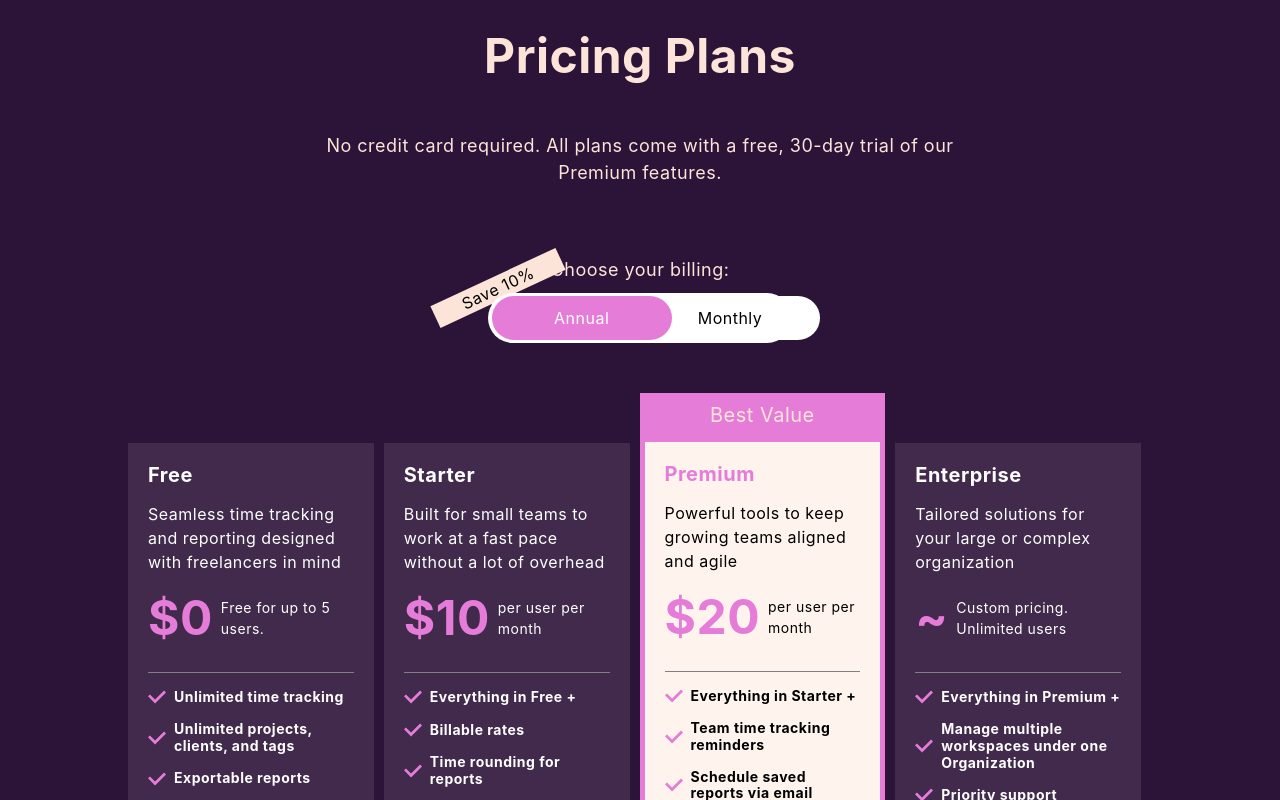
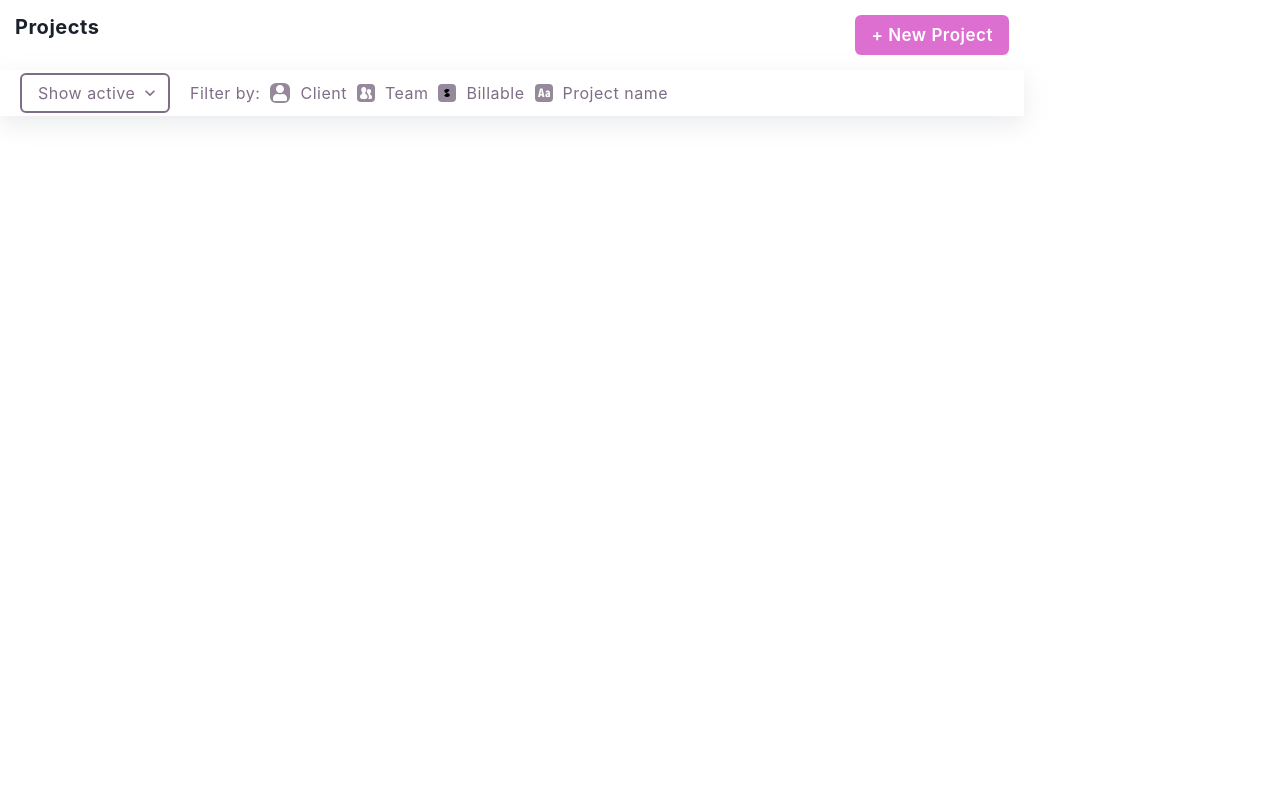
Before and after one commit to haresh2349/wrong-drain-3904, a React (Create React App) app: page /track/pricing in a window 1280 px wide. Shown: the top 800 px of the page. Built offline with nearby package versions, Linux system fonts and the light colour scheme.

Commit message:
timer projects updates

```diff
--- a/src/App.js
+++ b/src/App.js
@@ -1,13 +1,13 @@
 import "./App.css";
 import { Box } from "@chakra-ui/react";
 import { MainRoutes } from "./Components/MainRoutes";
+import Projects from "./Components/Projects";
 
 function App() {
   return (
     <Box className="App">
-
-      <MainRoutes />
-
+      {/* <MainRoutes /> */}
+      <Projects />
     </Box>
   );
 }
--- a/src/Components/Pricing/Plans.jsx
+++ b/src/Components/Pricing/Plans.jsx
@@ -324,7 +324,7 @@ const Plans = () => {
               Powerful tools to keep growing teams aligned and agile
             </Text>
             <HStack
-              borderBottom="1px solid #808080"
+              borderBottom="1px solid rgb(128, 128, 128)"
               paddingBottom="30px"
               mb="15px"
             >
--- /dev/null
+++ b/src/Components/Projects.jsx
@@ -0,0 +1,105 @@
+import { Box, Button, Flex, Heading, Select, Text } from "@chakra-ui/react";
+import React from "react";
+import { FaUser } from "react-icons/fa";
+
+const Projects = () => {
+  return (
+    <Box w="80%">
+      <Flex justifyContent="space-between" p="15px">
+        <Heading size="md">Projects</Heading>
+        <Button bg="#DD6FD1" color="#FFFF" fontSize="17px">
+          + New Project
+        </Button>
+      </Flex>
+      <Flex
+        gridGap="20px"
+        color="#7E6E85"
+        bg="#FFFF"
+        p="3px 20px"
+        boxShadow="rgba(149, 157, 165, 0.2) 0px 8px 24px"
+      >
+        <Select placeholder="Show active" w="150px" border="2px solid #7E6E85">
+          <option variant="filled" value="option1" bg="#F5F3F5">
+            Option 1
+          </option>
+          <option variant="filled" value="option2" bg="#F5F3F5">
+            Option 2
+          </option>
+          <option variant="filled" value="option3" bg="#F5F3F5">
+            Option 3
+          </option>
+        </Select>
+        <Flex gridGap="10px" alignItems="center">
+          <Text>Filter by:</Text>
+          <Flex gridGap="10px" alignItems="center">
+            <Box bg="#95899B" p="2px" borderRadius="6px">
+              <FaUser color="#FFFF" />
+            </Box>
+            <Text>Client</Text>
+          </Flex>
+          <Flex gridGap="10px" alignItems="center">
+            <Box>
+              <svg
+                class="css-18eihd5-spacingRight"
+                xmlns="http://www.w3.org/2000/svg"
+                width="18"
+                height="18"
+                viewBox="0 0 18 18"
+              >
+                <g fill="none">
+                  <rect width="18" height="18" rx="4" fill="#95899B"></rect>
+                  <path
+                    d="M11.1 10.2C11.5 11.2 11.9 11.9 11.9 13 11.9 14.6 11 15 11 15L13.5 15C14.3 15 15 14.3 15 13.5 15 13.5 15 13.8 15 13.1 15 11.1 13 10.8 13 10.1 13 8.9 14.2 9.2 14.2 7.3 14.2 6.1 13.4 4.9 12 4.9 10.5 4.9 9.8 6.1 9.8 7.3 9.8 8.9 10.6 9.2 11.1 10.2ZM5.3 8.8C5.3 10.7 3 10 3 13.1 3 13.8 3 13.1 3 13.1 3 14.1 3.9 15 5 15L8.5 15C9.6 15 10.5 14.1 10.5 13.1 10.5 13.1 10.5 13.8 10.5 13.1 10.5 10 8.2 10.7 8.2 8.8 8.2 8 9.3 8 9.3 5.7 9.3 4.5 8.6 3 6.8 3 4.9 3 4.2 4.5 4.2 5.7 4.2 8 5.3 8 5.3 8.8Z"
+                    fill="#FFFFFF"
+                  ></path>
+                </g>
+              </svg>
+            </Box>
+            <Text>Team</Text>
+          </Flex>
+          <Flex gridGap="10px" alignItems="center">
+            <Box>
+              <svg
+                class="css-9332z-BillableIcon-spacingRight e1q5ulgx0"
+                xmlns="http://www.w3.org/2000/svg"
+                width="18"
+                height="18"
+                viewBox="0 0 18 18"
+              >
+                <g>
+                  <rect width="18" height="18" rx="4" fill="#95899B"></rect>
+                  <path d="M11.6 6.2C11.6 6.2 10.8 5 9 5 7.7 5 6.2 5.7 6.2 7 6.2 9.7 11.8 8.3 11.8 11 11.8 12.1 10.7 13 9 13 7.1 13 6.2 11.6 6.2 11.6"></path>
+                  <path d="M9 3.5L9 5"></path>
+                  <path d="M9 13L9 14.5"></path>
+                </g>
+              </svg>
+            </Box>
+            <Text>Billable</Text>
+          </Flex>
+          <Flex gridGap="10px" alignItems="center">
+            <Box>
+              <svg
+                class="css-zulhbj-EnhancedDescriptionIcon-spacingRight e1a87xe20"
+                xmlns="http://www.w3.org/2000/svg"
+                width="18"
+                height="18"
+                viewBox="0 0 18 18"
+              >
+                <g fill="none" fill-rule="evenodd">
+                  <rect width="18" height="18" fill="#95899B" rx="4"></rect>
+                  <path
+                    fill="#FFFFFF"
+                    d="M7.524 13l-.348-1.548H5.268L4.92 13H3l2.064-8.496h2.412L9.528 13H7.524zM6.252 6.352h-.048l-.72 3.612h1.452l-.684-3.612zM13.376 10.264h-.336c-.136 0-.268.012-.396.036a.841.841 0 0 0-.336.138.73.73 0 0 0-.228.264.897.897 0 0 0-.084.414c0 .248.054.43.162.546a.514.514 0 0 0 .39.174c.144 0 .27-.036.378-.108a.795.795 0 0 0 .258-.282 1.45 1.45 0 0 0 .144-.396c.032-.148.048-.294.048-.438v-.348zm.06 1.956c-.08.28-.238.506-.474.678-.236.172-.542.258-.918.258-.184 0-.372-.032-.564-.096a1.448 1.448 0 0 1-.528-.318 1.688 1.688 0 0 1-.396-.588c-.104-.244-.156-.546-.156-.906 0-.432.078-.788.234-1.068.156-.28.36-.504.612-.672.252-.168.538-.286.858-.354.32-.068.644-.102.972-.102h.24v-.096c0-.304-.07-.524-.21-.66-.14-.136-.326-.204-.558-.204a1.28 1.28 0 0 0-.63.156c-.188.104-.35.236-.486.396l-.828-1.152c.256-.304.574-.54.954-.708.38-.168.758-.252 1.134-.252.424 0 .784.064 1.08.192.296.128.536.316.72.564.184.248.316.55.396.906.08.356.12.766.12 1.23V13H13.46v-.78h-.024z"
+                  ></path>
+                </g>
+              </svg>
+            </Box>
+            <Text>Project name</Text>
+          </Flex>
+        </Flex>
+      </Flex>
+    </Box>
+  );
+};
+
+export default Projects;
```
